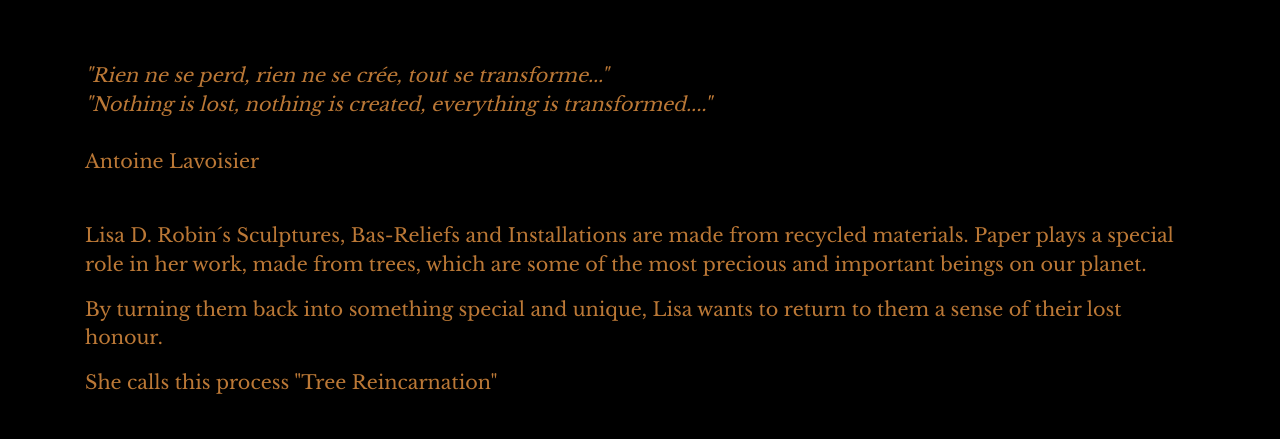
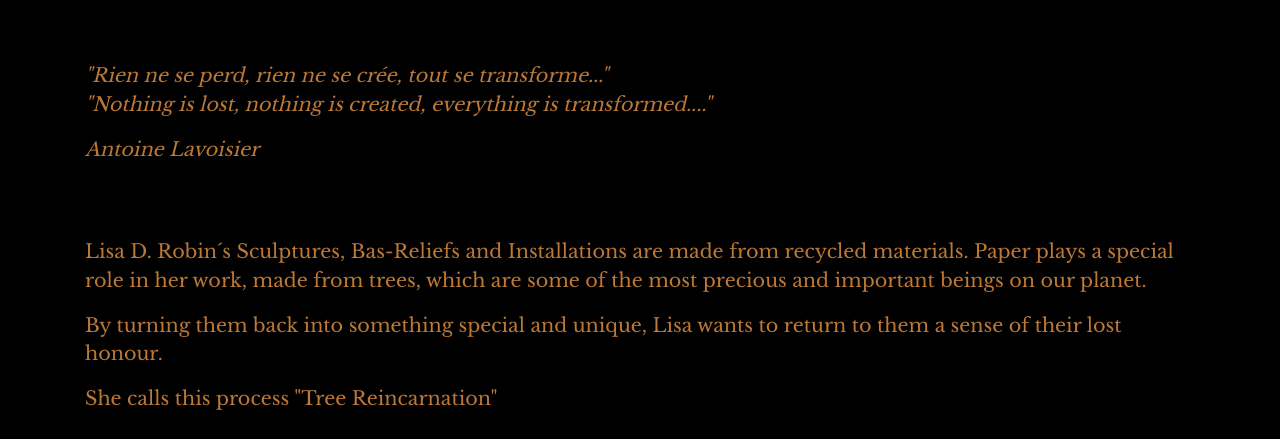
Before and after one commit to morisil/WWW.TheArtOfTreeReincarnation.BZH, a plain HTML site: page philosophy.html in a window 1280 px wide. Shown: the part 652-1091 px from the top of the page. Drawn offline with nearby package versions, Linux system fonts and the light colour scheme.

Commit message:
philosophy: formatting update

```diff
--- a/philosophy.html
+++ b/philosophy.html
@@ -82,10 +82,12 @@
         <p>
           <em>
           "Rien ne se perd, rien ne se crée, tout se transforme..."<br/>
-          "Nothing is lost, nothing is created, everything is transformed...."<br/>
+          "Nothing is lost, nothing is created, everything is transformed...."
           </em>
+        </p>
+        <p>
+          <em>Antoine Lavoisier</em><br/>
           <br/>
-          Antoine Lavoisier<br/>
           <br/>
         </p>
         <p>
```
